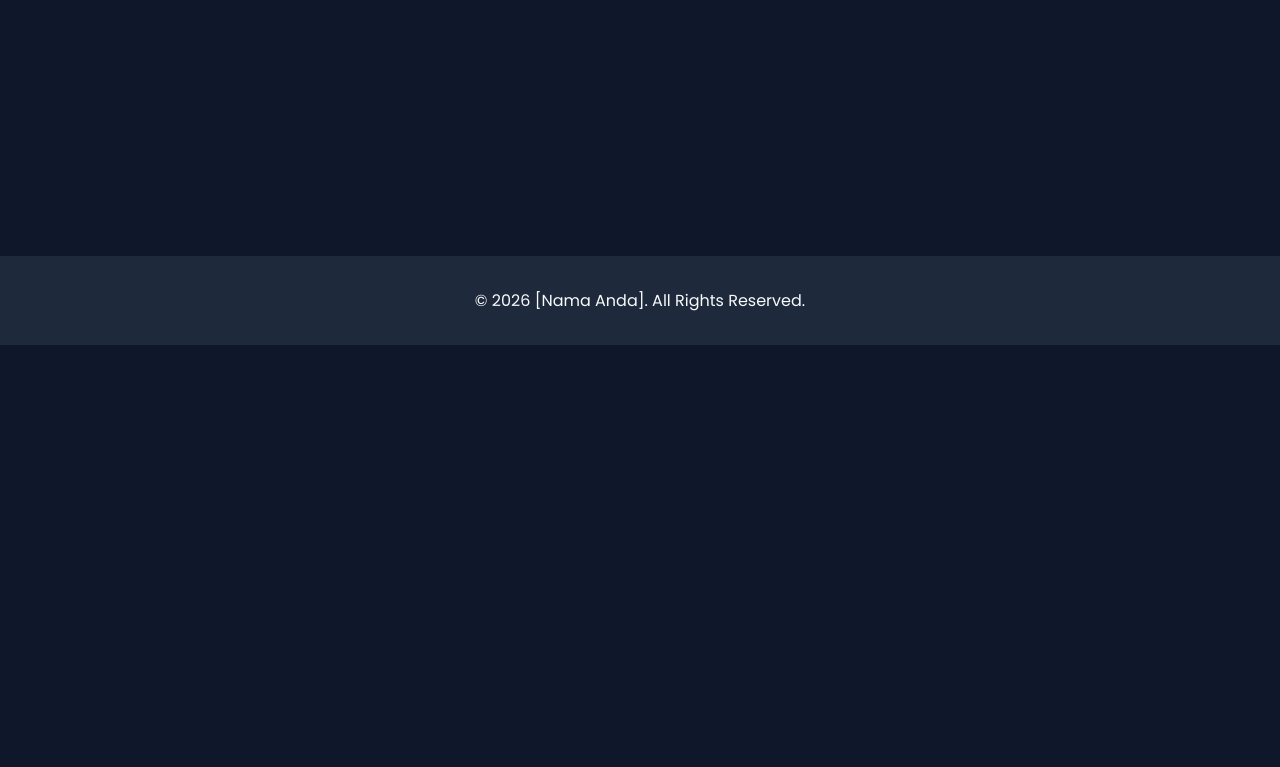
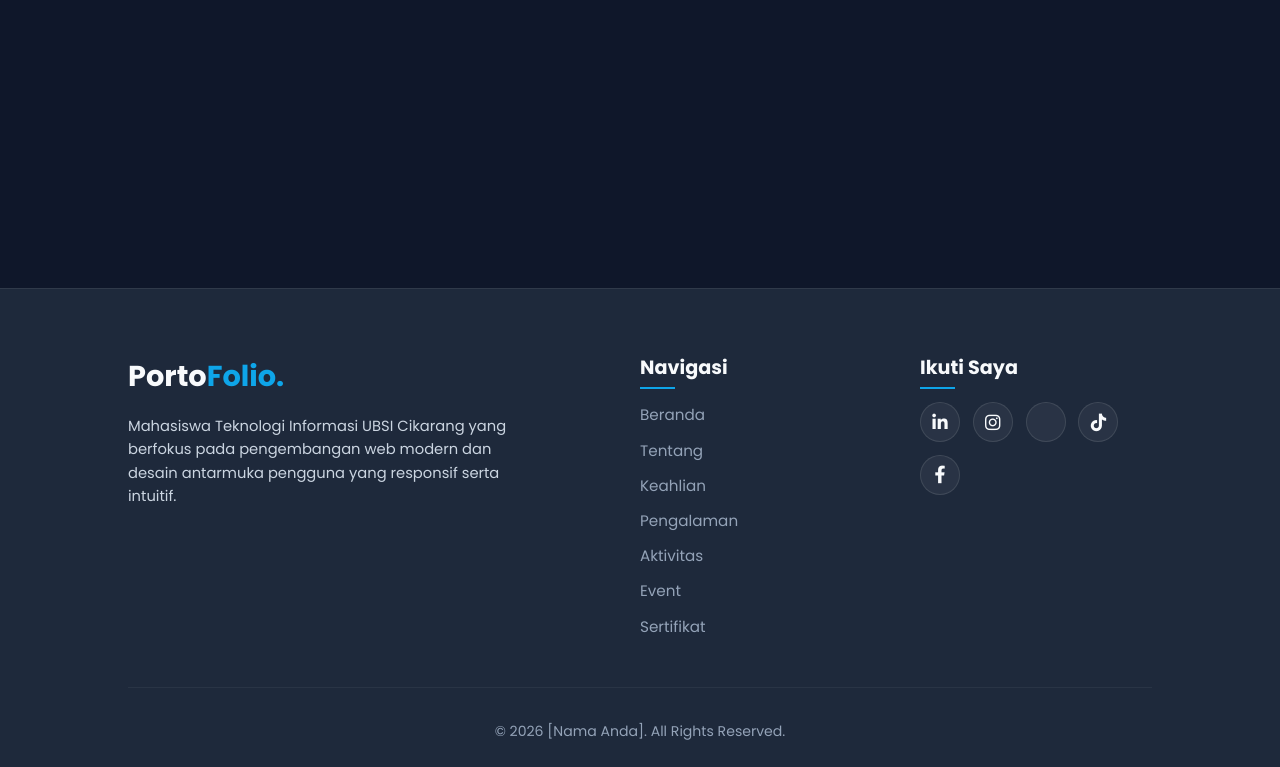
Before and after one commit to lufyanto/portofolio-website-lufy, a website: page index.html in a window 1280 px wide. Shown: the part 6624-7391 px from the top of the page. Before the commit the page ends 6969 px from the top, so only its background shows below. Drawn offline with Linux system fonts and the light colour scheme.

Commit message:
Memperbaiki Footer

```diff
--- a/index.html
+++ b/index.html
@@ -325,8 +325,46 @@
     </section>
 
     <!-- Footer -->
-    <footer>
-        <p>&copy; 2026 [Nama Anda]. All Rights Reserved.</p>
+    <!-- Footer Section -->
+    <footer class="footer">
+        <div class="footer-container">
+            <!-- Kolom 1: Logo & Deskripsi Singkat -->
+            <div class="footer-col footer-about">
+                <div class="logo">Porto<span>Folio.</span></div>
+                <p>Mahasiswa Teknologi Informasi UBSI Cikarang yang berfokus pada pengembangan web modern dan desain antarmuka pengguna yang responsif serta intuitif.</p>
+            </div>
+
+            <!-- Kolom 2: Navigasi Cepat -->
+            <div class="footer-col">
+                <h3>Navigasi</h3>
+                <ul class="footer-links">
+                    <li><a href="#home">Beranda</a></li>
+                    <li><a href="#about">Tentang</a></li>
+                    <li><a href="#skills">Keahlian</a></li>
+                    <li><a href="#resume">Pengalaman</a></li>
+                    <li><a href="#activities">Aktivitas</a></li>
+                    <li><a href="#events">Event</a></li>
+                    <li><a href="#certificates">Sertifikat</a></li>
+                </ul>
+            </div>
+
+            <!-- Kolom 3: Media Sosial -->
+            <div class="footer-col">
+                <h3>Ikuti Saya</h3>
+                <div class="social-links">
+                    <a href="https://linkedin.com" target="_blank" aria-label="LinkedIn"><i class="fab fa-linkedin-in"></i></a>
+                    <a href="https://instagram.com" target="_blank" aria-label="Instagram"><i class="fab fa-instagram"></i></a>
+                    <a href="https://x.com" target="_blank" aria-label="X (Twitter)"><i class="fab fa-x-twitter"></i></a>
+                    <a href="https://tiktok.com" target="_blank" aria-label="TikTok"><i class="fab fa-tiktok"></i></a>
+                    <a href="https://facebook.com" target="_blank" aria-label="Facebook"><i class="fab fa-facebook-f"></i></a>
+                </div>
+            </div>
+        </div>
+
+        <!-- Hak Cipta & Garis Bawah -->
+        <div class="footer-bottom">
+            <p>&copy; 2026 [Nama Anda]. All Rights Reserved.</p>
+        </div>
     </footer>
 
     <script src="script.js"></script>
--- a/style.css
+++ b/style.css
@@ -216,7 +216,117 @@ input:focus, textarea:focus { border-color: var(--main-color); }
 .contact-form button { margin-top: 1rem; border: none; font-size: 1.1rem; }
 
 /* --- Footer --- */
-footer { text-align: center; padding: 2rem; background: var(--second-bg-color); margin-top: 2rem; }
+/* --- Footer Section --- */
+footer {
+    background: var(--second-bg-color);
+    padding: 4rem 10% 1.5rem;
+    border-top: 1px solid rgba(255, 255, 255, 0.08);
+    margin-top: 4rem;
+}
+
+.footer-container {
+    display: grid;
+    grid-template-columns: 2fr 1fr 1fr; /* Kolom deskripsi dibuat lebih lebar */
+    gap: 3rem;
+    max-width: 1200px;
+    margin: 0 auto;
+}
+
+.footer-col h3 {
+    font-size: 1.2rem;
+    color: var(--text-color);
+    margin-bottom: 1.2rem;
+    position: relative;
+}
+
+.footer-col h3::after {
+    content: '';
+    position: absolute;
+    left: 0;
+    bottom: -6px;
+    width: 35px;
+    height: 2px;
+    background: var(--main-color);
+}
+
+.footer-about p {
+    color: #cbd5e1;
+    font-size: 0.92rem;
+    line-height: 1.6;
+    margin-top: 1rem;
+    max-width: 400px;
+}
+
+.footer-links {
+    list-style: none;
+    display: flex;
+    flex-direction: column;
+    gap: 0.6rem;
+}
+
+.footer-links a {
+    color: #94a3b8;
+    text-decoration: none;
+    font-size: 0.95rem;
+    transition: all 0.3s ease;
+}
+
+.footer-links a:hover {
+    color: var(--main-color);
+    padding-left: 5px; /* Efek bergeser halus saat di-hover */
+}
+
+.social-links {
+    display: flex;
+    gap: 0.8rem;
+    flex-wrap: wrap;
+}
+
+.social-links a {
+    width: 40px;
+    height: 40px;
+    background: rgba(255, 255, 255, 0.05);
+    border: 1px solid rgba(255, 255, 255, 0.1);
+    color: var(--text-color);
+    display: flex;
+    align-items: center;
+    justify-content: center;
+    border-radius: 50%;
+    font-size: 1.1rem;
+    transition: all 0.3s ease;
+    text-decoration: none;
+}
+
+.social-links a:hover {
+    background: var(--main-color);
+    color: #fff;
+    transform: translateY(-4px);
+    box-shadow: 0 5px 15px rgba(14, 165, 233, 0.4);
+    border-color: var(--main-color);
+}
+
+.footer-bottom {
+    text-align: center;
+    padding-top: 2rem;
+    margin-top: 3rem;
+    border-top: 1px solid rgba(255, 255, 255, 0.05);
+    color: #94a3b8;
+    font-size: 0.88rem;
+}
+
+/* Responsif Layar Tablet & Smartphone */
+@media (max-width: 991px) {
+    .footer-container {
+        grid-template-columns: repeat(2, 1fr);
+    }
+}
+
+@media (max-width: 600px) {
+    .footer-container {
+        grid-template-columns: 1fr;
+        gap: 2rem;
+    }
+}
 
 /* --- Responsif (HP & Tablet) --- */
 @media (max-width: 768px) {
```
